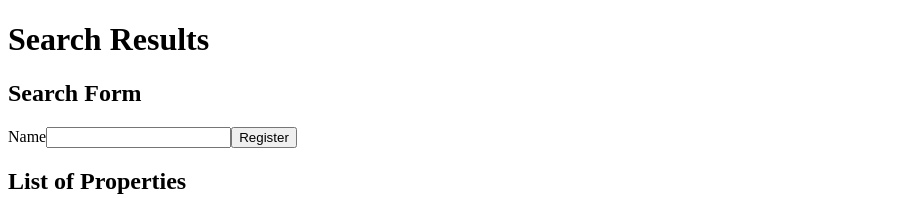
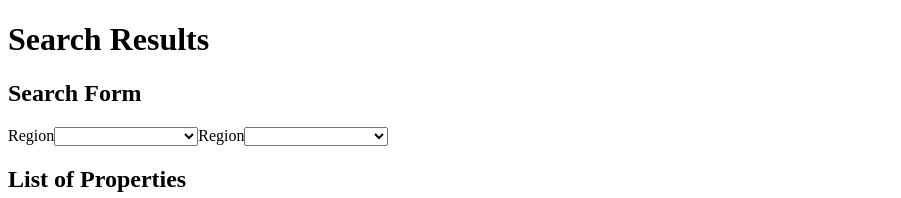
Before and after one commit to job-applications/lottie-2021, a Next.js app: page / in a window 1280 px wide. Shown: the top 198 px of the page, without its empty margins (0-901 px from the left). Built offline with nearby package versions, Linux system fonts and the light colour scheme.

Commit message:
Implement basic search components

```diff
--- a/components/Results/Search.js
+++ /dev/null
@@ -1,20 +0,0 @@
-export default function SearchForm() {
-  const registerUser = event => {
-    event.preventDefault() // don't redirect the page
-    // where we'll add our form logic
-  }
-
-  return (
-    <div>
-      <h2 className="text-3xl font-bold mt-10">
-        Search Form
-      </h2>
-
-      <form onSubmit={registerUser}>
-        <label htmlFor="name">Name</label>
-        <input id="name" type="text" autoComplete="name" required />
-        <button type="submit">Register</button>
-      </form>
-    </div>
-  )
-}
--- /dev/null
+++ b/components/Search/Search.js
@@ -0,0 +1,32 @@
+import * as config from './config';
+
+export default function SearchForm() {
+  const registerUser = event => {
+    event.preventDefault() // don't redirect the page
+    // where we'll add our form logic
+  }
+
+  return (
+    <div>
+      <h2 className="text-3xl font-bold mt-10">
+        Search Form
+      </h2>
+
+      <form onSubmit={registerUser} class="grid grid-flow-col grid-cols-3 grid-rows-3 gap-4">
+        <label class="block">Region
+          <select class="block w-full mt-1 rounded-md bg-gray-100 border-transparent focus:border-gray-500 focus:bg-white focus:ring-0">
+            <option />
+            {config.regions.map(region => <option value={region}>{region}</option>)}
+          </select>
+        </label>
+
+        <label class="block">Region
+          <select class="block w-full mt-1 rounded-md bg-gray-100 border-transparent focus:border-gray-500 focus:bg-white focus:ring-0">
+            <option />
+            {config.regions.map(region => <option value={region}>{region}</option>)}
+          </select>
+        </label>
+      </form>
+    </div>
+  )
+}
--- /dev/null
+++ b/components/Search/config.js
@@ -0,0 +1,10 @@
+export const ratings = [ 'Requires Improvement', 'Good', 'Outstanding', 'Not Yet Rated' ];
+
+export const regions = [
+  'South East England',
+  'East of England',
+  'London',
+  'South West England'
+];
+
+export const priceRange = { minPrice: 773.84, maxPrice: 1955 };
--- a/pages/index.js
+++ b/pages/index.js
@@ -1,6 +1,6 @@
 import Head from 'next/head'
 import List from '../components/Results/List';
-import Search from '../components/Results/Search';
+import Search from '../components/Search/Search';
 
 export default function Home() {
   return (
```
Also changed, not shown: components/Results/config.js (deleted, +0 -10 lines).
